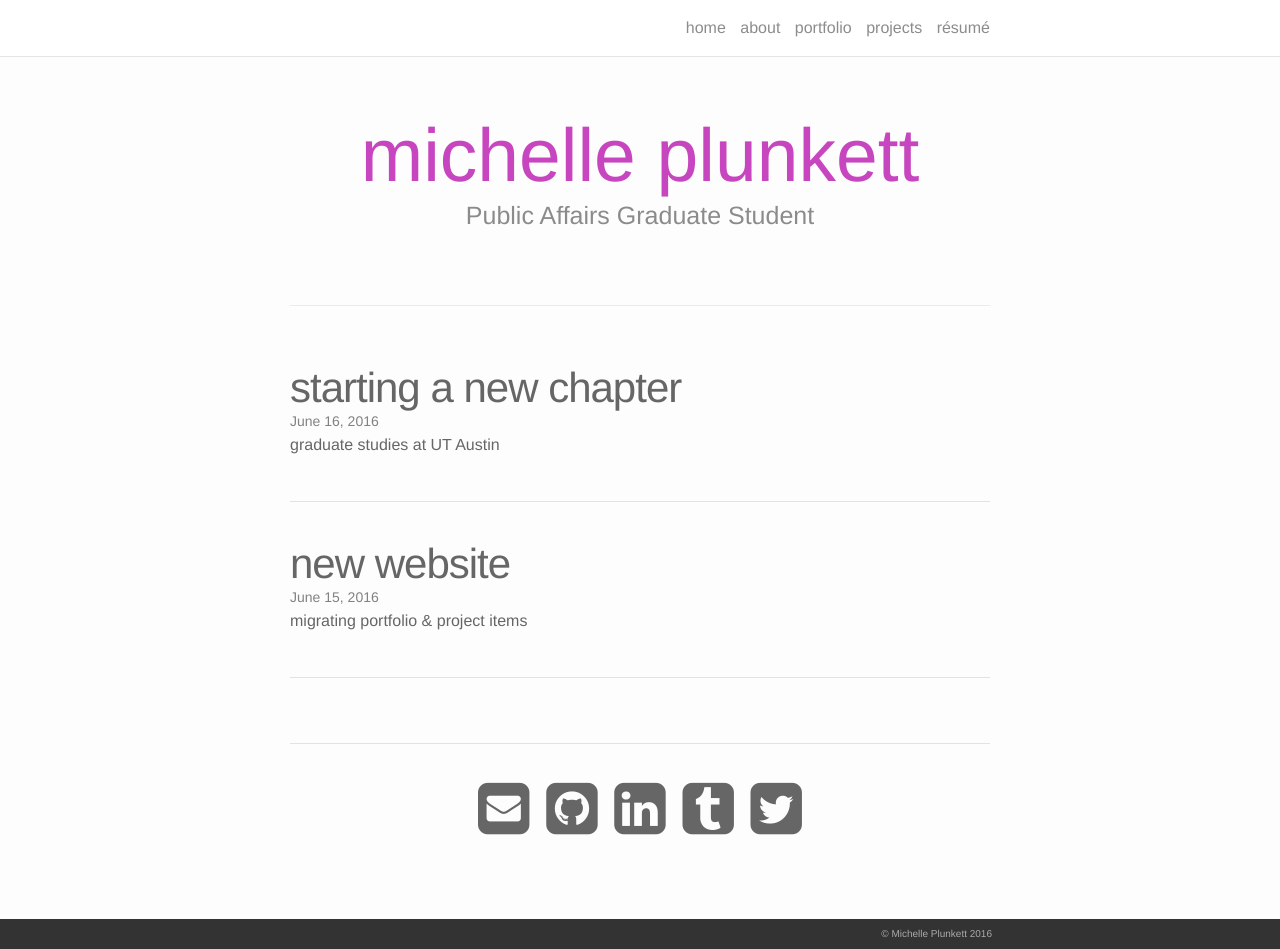
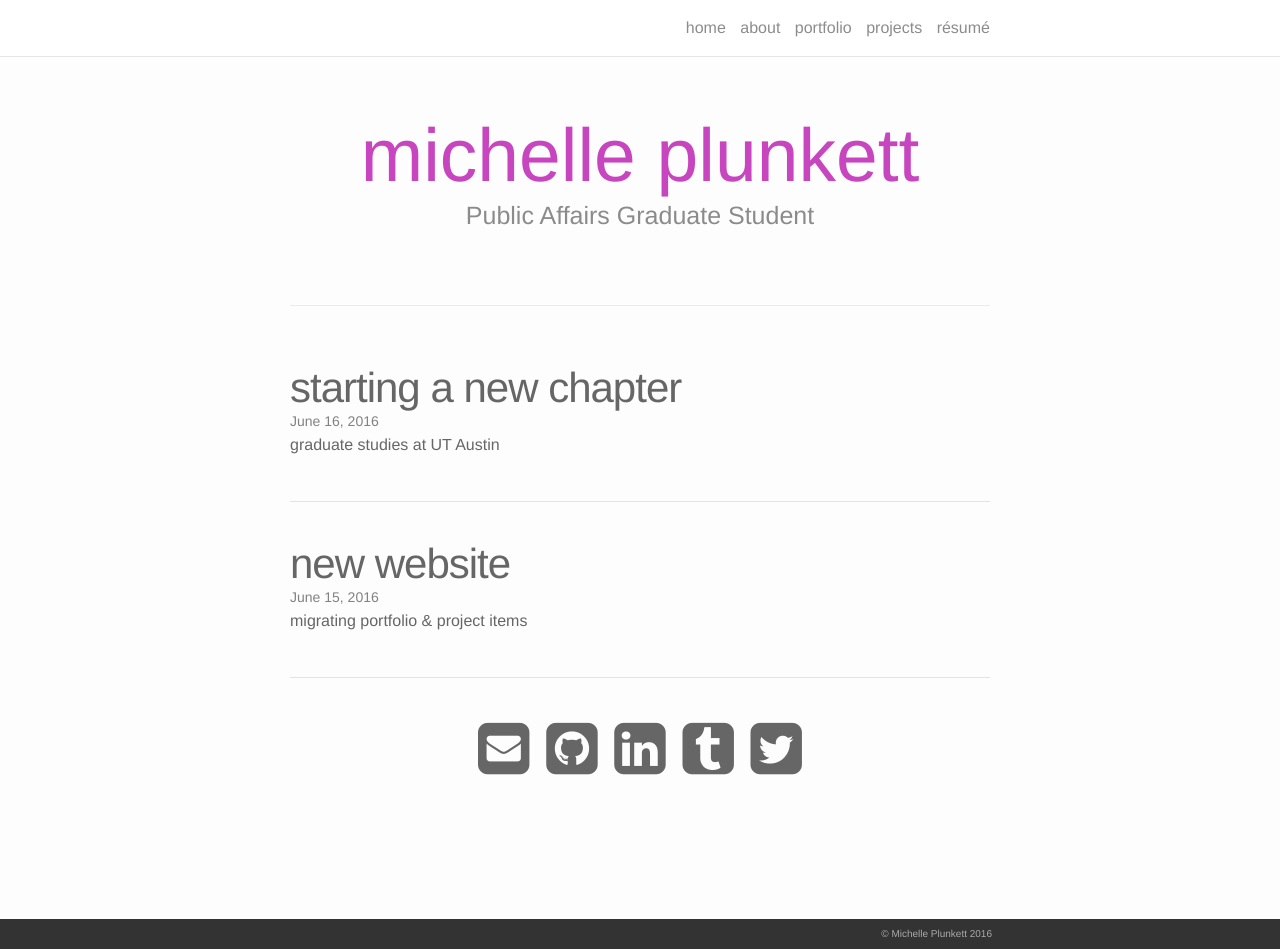
Before and after one commit to michelleplunkett/michelleplunkett.github.io, a Jekyll site: the page built from index.html, in a window 1280 px wide and 949 px high. Built offline with Jekyll 4.4.1, drawn with Linux system fonts in a browser that asks for light colours; nearby versions of some CDN libraries; the list of posts is cut into pages by our own code.

Commit message:
Update index.html

```diff
--- a/index.html
+++ b/index.html
@@ -23,9 +23,6 @@ layout: default
     {% endfor %}
 </ul>
 
-<br/>
-<hr/>
-<br/>
 <span class="contacticon center">
 	<a href="mailto:michellep1994@gmail.com"><i class="fa fa-envelope-square"></i></a>
 	<a href="https://github.com/michelleplunkett" target="_blank"><i class="fa fa-github-square"></i></a>
```
